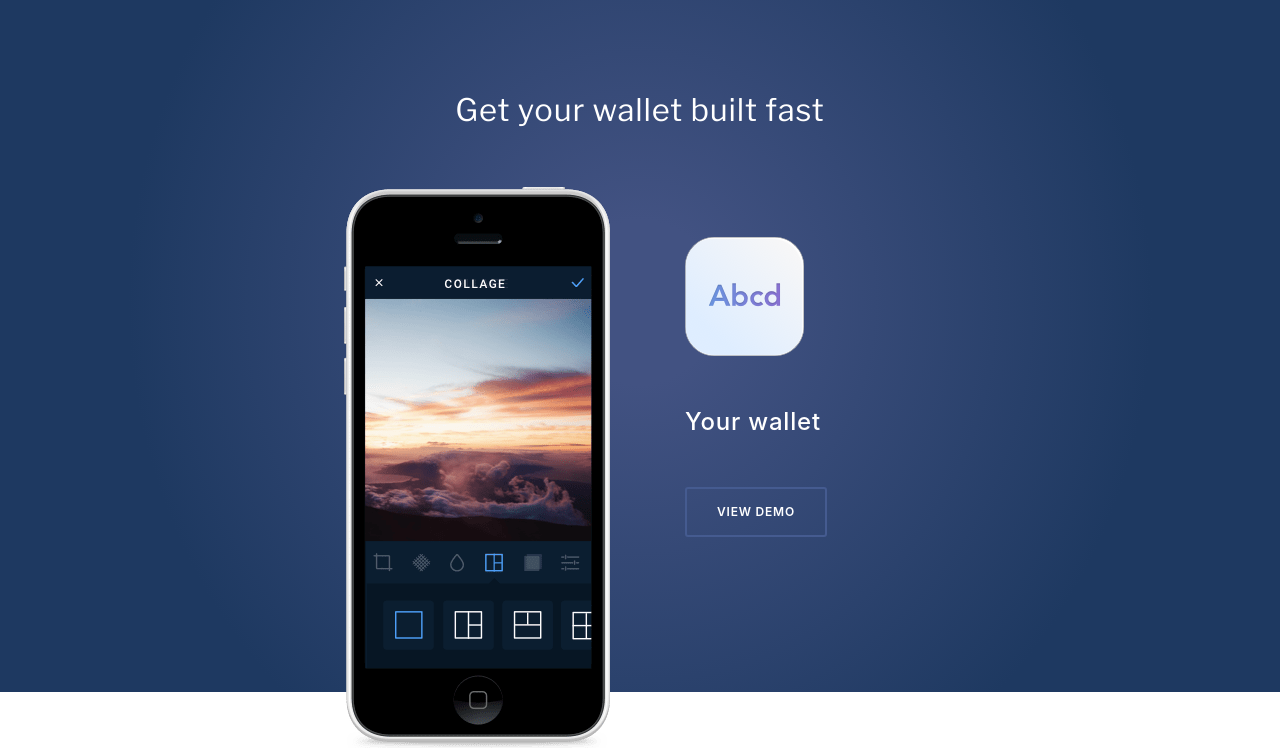
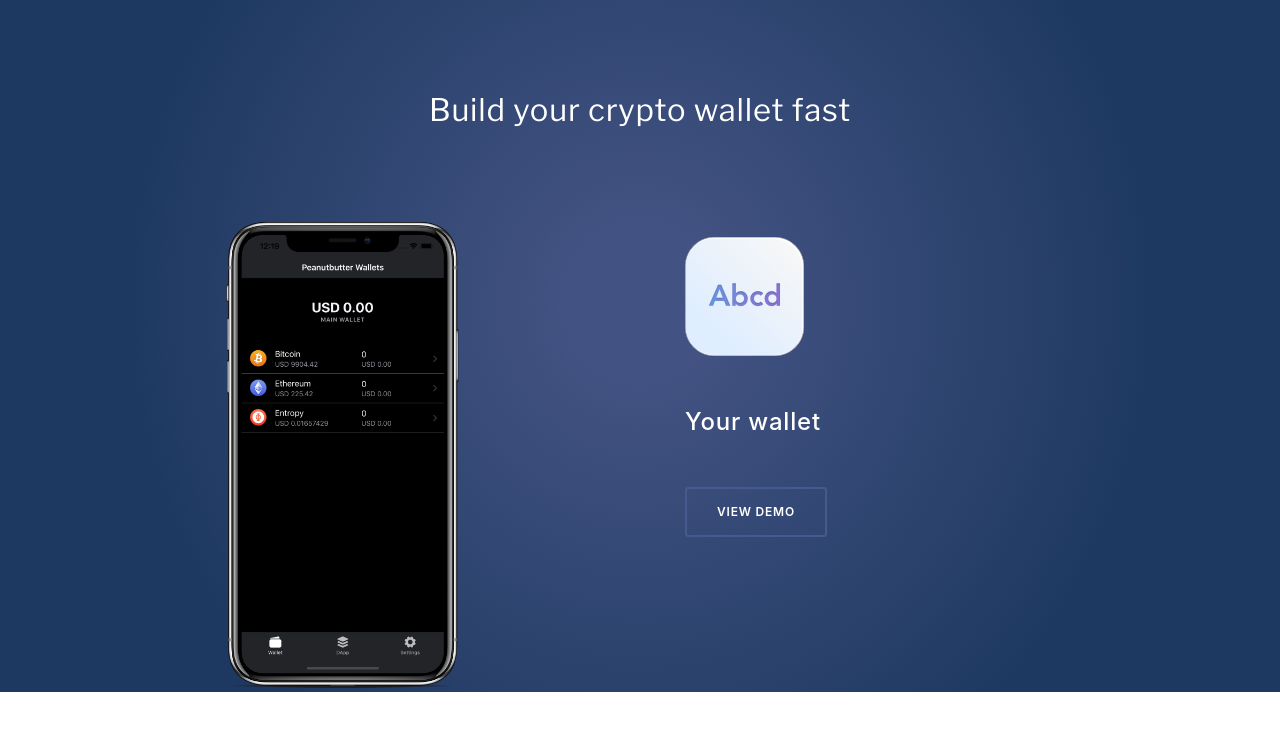
Before and after one commit to PeanutButterLab/Product-Page, a website: page index-mobile-2.html in a window 1280 px wide. Shown: the part 88-836 px from the top of the page. Drawn offline with nearby package versions, Linux system fonts and the light colour scheme; files whose address does not match are found by name.

Commit message:
update product screenshot

```diff
--- a/index-mobile-2.html
+++ b/index-mobile-2.html
@@ -303,13 +303,13 @@
       <div class="row">
         <div class="col-12">
           <h1>
-            Get your wallet built fast
+            Build your crypto wallet fast
           </h1>
         </div>
       </div>
       <div class="row">
         <div class="col-md-6">
-          <img src="images/devices/iphone-5.png" class="mobile-pic img-fluid d-none d-md-block">
+          <img src="images/screenshot-1.png" class="mobile-pic img-fluid d-none d-md-block">
         </div>
         <div class="col-md-6 left-col">
           <img src="images/icons/app-icon.png" class="mobile-icon">
```
Also changed, not shown: images/screenshot-1.png (added), 1 other file.
